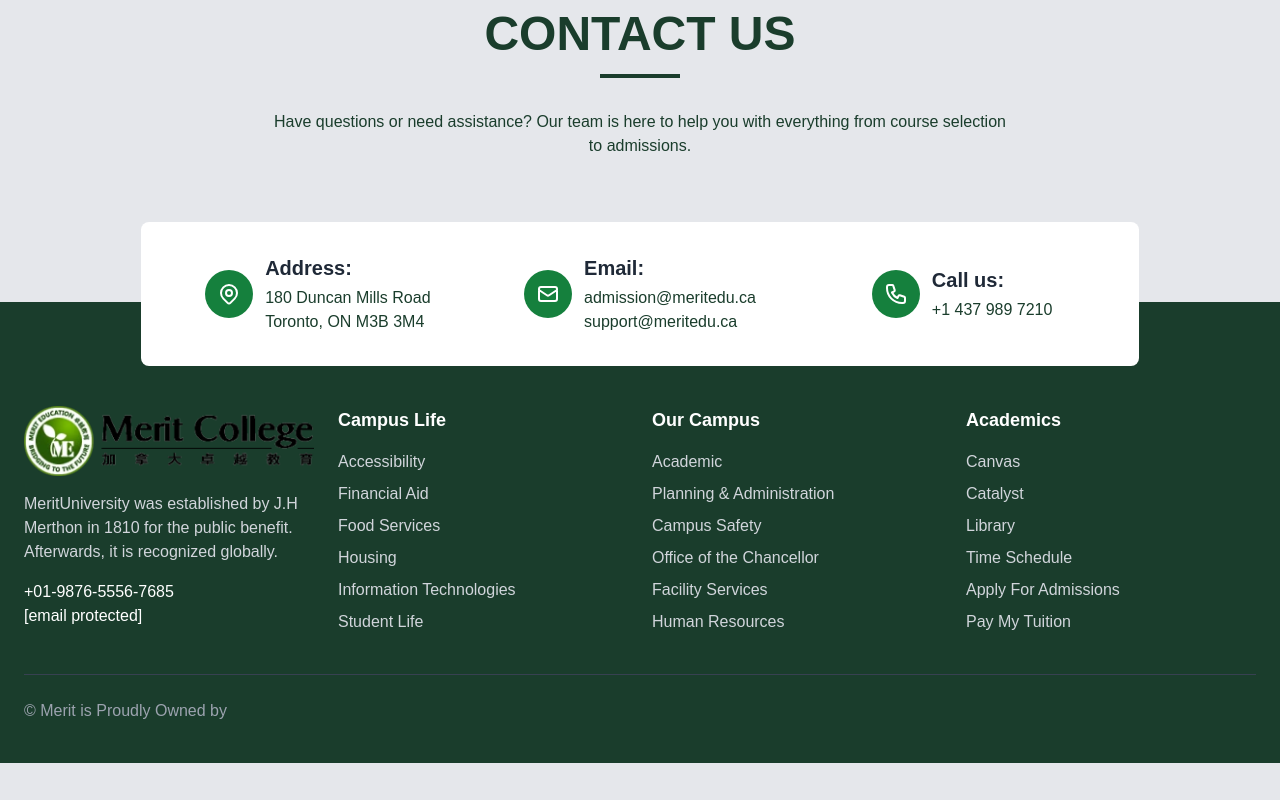
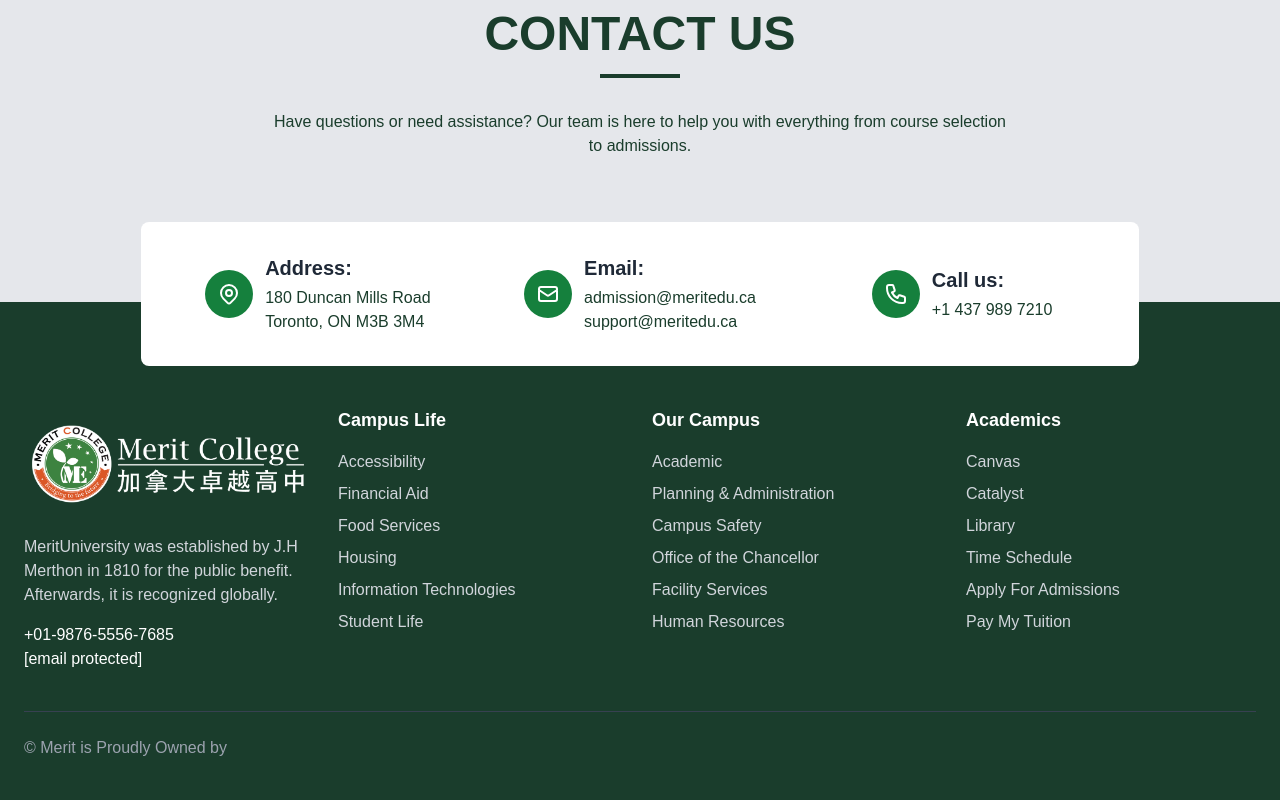
Before and after one commit to saak1234/merrit-college, a Next.js app: page / in a window 1280 px wide. Shown: the part 5868-6668 px from the top of the page. Before the commit the page ends 6631 px from the top, so only its background shows below. Built offline with nearby package versions, Linux system fonts and the light colour scheme.

Commit message:
updated logo footer

```diff
--- a/src/app/international/homestay/page.tsx
+++ b/src/app/international/homestay/page.tsx
@@ -10,7 +10,8 @@ const homestay = () => {
             affordable and safe way to stay, when studying in Ontario Canada.
             We assist students with their applications and advise them based
             on their own unique situations."
-            image ="homestay-hero.jpg"/>
+            image ="homestay-hero.webp"
+            />
         <HomeDescription/>
         <HomeStay/>
     </div>
--- a/src/app/programs/summer-camp/page.tsx
+++ b/src/app/programs/summer-camp/page.tsx
@@ -8,7 +8,8 @@ export default function Home() {
       header="Summer Camp Program"
       description="Our Summer Camp offers an exciting mix of fun and learning,
       featuring hands on workshops, outdoor adventures, and team-building activities."
-      image="summer-camp-hero.jpg"/>
+      image="summer-camp-hero.webp"
+      />
 
       {/* <HeroSection /> */}
       <div className="">
--- a/src/components/LandingPage/landing-footer.tsx
+++ b/src/components/LandingPage/landing-footer.tsx
@@ -7,7 +7,7 @@ const Footer = () => {
                     {/* Logo and Description */}
                     <div>
                         <Image
-                            src="/logo-2.webp"
+                            src="/mc_logo.png"
                             alt="Merit College Logo"
                             width={300}
                             height={300}
```
Also changed, not shown: public/homestay-hero.webp (renamed from public/homestay-hero.jpg).
